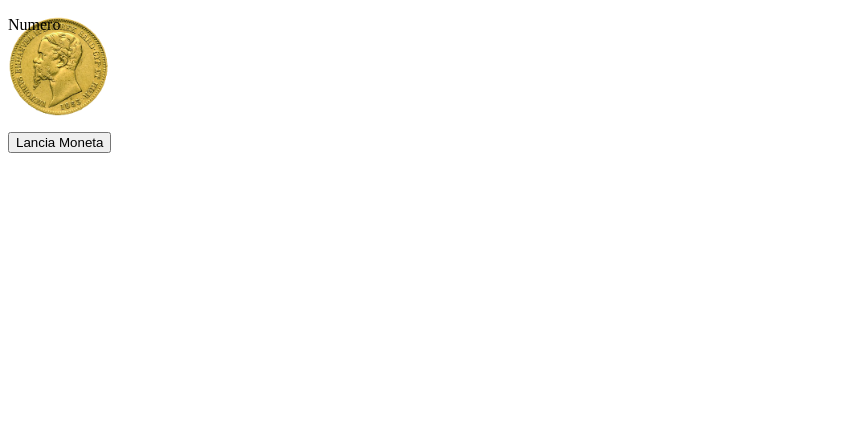
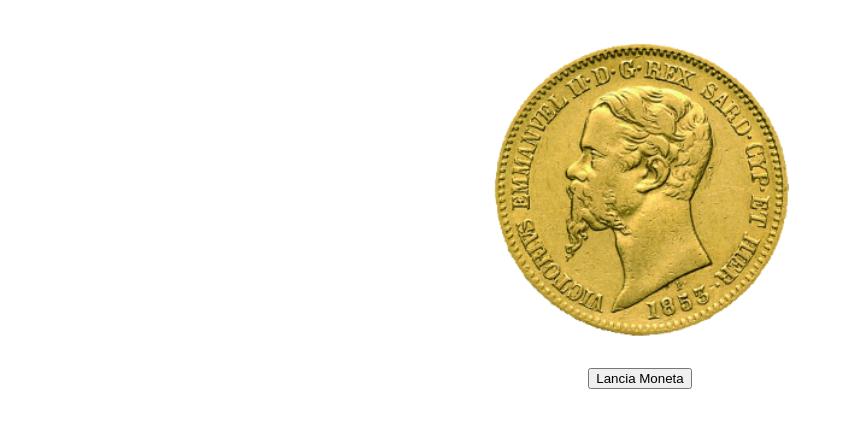
Before and after one commit to AndreaPirre/js-jsnacks-blocco-1, a plain HTML site: page jsnack6/index.html in a window 1280 px wide. Shown: the whole page, without its empty margins (0-844 px from the left). Drawn offline with Linux system fonts and the light colour scheme.

Commit message:
centrata moneta

```diff
--- a/jsnack6/index.html
+++ b/jsnack6/index.html
@@ -6,10 +6,10 @@
         <link rel="stylesheet" href="style.css">
     </head>
     <body>
-
-        <p id="numero" class="testa croce">Numero</p>
-        <button id="lanciaMoneta" type="lanciaMoneta" name="btn">Lancia Moneta</button>
-
+        <div class="box">
+            <p id="numero" class="testa croce"></p>
+            <button id="lanciaMoneta" type="lanciaMoneta" name="btn">Lancia Moneta</button>
+        </div>
         <script type="text/javascript" src="script.js"></script>
     </body>
 </html>
--- a/jsnack6/style.css
+++ b/jsnack6/style.css
@@ -1,13 +1,26 @@
 .croce {
     background-image: url("croce.png");
     background-size: cover;
-    width: 100px;
-    height: 100px;
+    width: 300px;
+    height: 300px;
 }
 
 .testa {
     background-image: url("testa.png");
     background-size: cover;
-    width: 100px;
-    height: 100px;
+    width: 300px;
+    height: 300px;
 }
+
+.box{
+    display: flex;
+    flex-direction: column;
+    justify-content: center;
+    align-items: center;
+}
+
+#numero {
+    font-size: 30px;
+    color:red;
+    font-weight: 600;
+}
```
